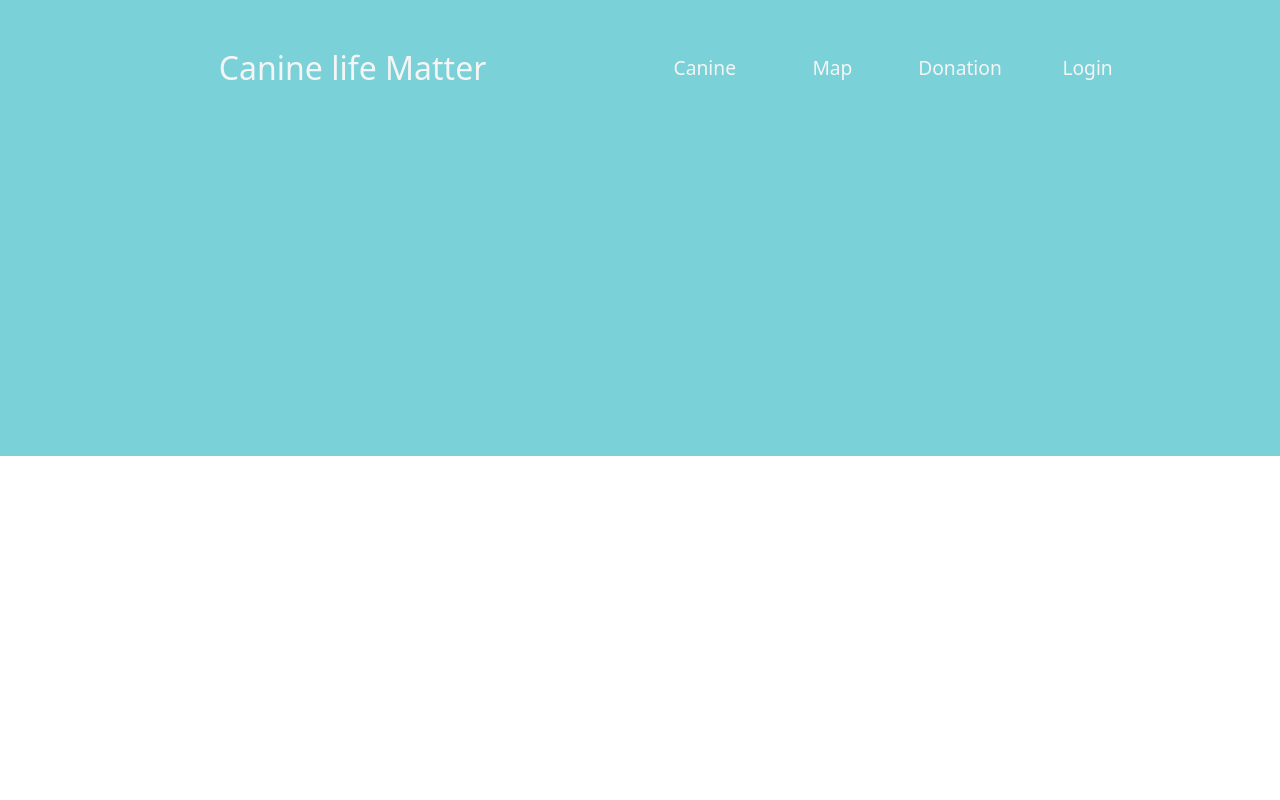
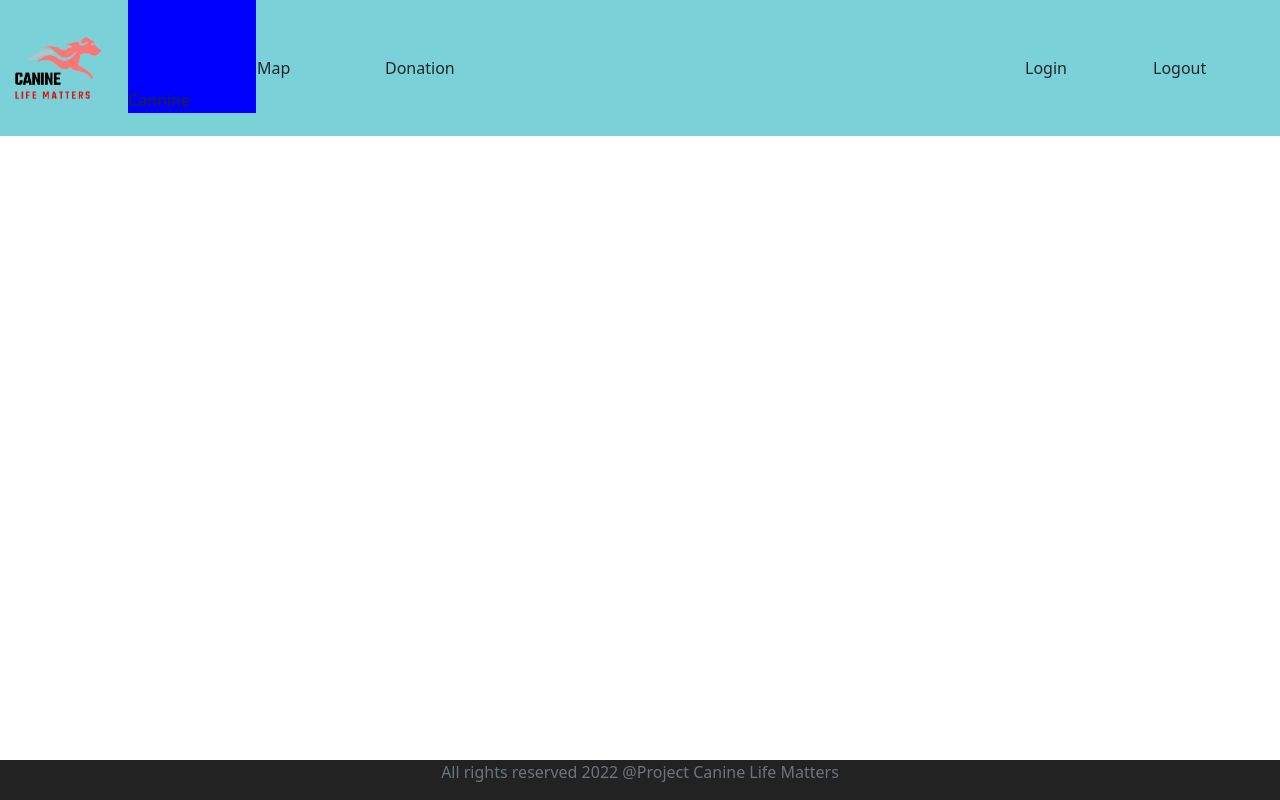
Before and after one commit to JinChin02/CanineLifeMatter, a React (Create React App) app: page / in a window 1280 px wide. Built offline with nearby package versions, Linux system fonts and the light colour scheme.

Commit message:
Working on react component

```diff
--- a/package.json
+++ b/package.json
@@ -16,6 +16,8 @@
     "react": "^18.1.0",
     "react-bootstrap": "^2.4.0",
     "react-dom": "^18.1.0",
+    "react-router": "^6.3.0",
+    "react-router-dom": "^6.3.0",
     "react-scripts": "5.0.1",
     "web-vitals": "^2.1.4"
   },
--- a/src/App.css
+++ b/src/App.css
@@ -1,3 +1,27 @@
+.logo{
+  padding-left: 1vw;
+  width: 10vw;
+  height: 8vh;
+  padding-right: 2vw;
+  justify-content: left;
+}
+
+.navbar-nav{
+  padding-top: 7vh;
+}
+
+
+/**footer**/
+
+.footer{
+  position: absolute;
+  bottom:0;
+  width: 100%;
+  height: 40px;
+  background-color: #222222;
+  text-align: center;
+}
+
 
 
 /** header **/
@@ -11,40 +35,33 @@
 .headerTable{
   width:100%;
   height: 100%;
+  table-layout: fixed;
 }
-.tableElement1{
-  width: 50%;
-  height: 100%;
-  text-align: right;
-
-  padding-right: 12vw;
-  color:whitesmoke;
-  font-size: 2.5vw;
+.headerTableElement1{
+  text-align: left;
+  background-color: aliceblue;
 
 }
-.tableElement2{
+/* .headerTableElement2{
   width: 50%;
   height: 100%;
   font-size: 1.5vw;
   text-align:center;
-}
-.tableElement2 a{
+} */
+.headerTableElement2 a{
   text-decoration: none;
   color: whitesmoke;
 }
-.tableElement2 nav{
+.headerTableElement2 nav{
   width: 100%;
 }
 
-.tableElement2 nav .navigationBarTable{
+.headerTableElement2 nav .navigationBarTable{
   width:100%;
   table-layout: fixed;
 }
 
-/**footer**/
-
-footer{
-  background-color:rgba(51, 185, 194, 0.651);
-  height: 40vh;
-  /* scrollbar-shadow-color: black; */
+.nav{
+  padding-top: 11vh;
+  background-color: blue;
 }
--- a/src/App.js
+++ b/src/App.js
@@ -1,8 +1,10 @@
 import './App.css';
-import Header from "./components/header";
-import Footer from "./components/footer";
+import Header from './components/Header.jsx';
+import Footer from './components/Footer.jsx';
+import WithNavigation from './components/WithNavigation';
 
 function App() {
+
   return (
     <div className="App">
       <Header/>
--- /dev/null
+++ b/src/components/WithNavigation.jsx
@@ -0,0 +1,7 @@
+import { useNavigate } from "react-router-dom";
+
+function WithNavigation(Component){
+    return props => <Component {...props} navigate={useNavigate()}/>
+}
+
+export default WithNavigation
--- a/src/components/footer.jsx
+++ b/src/components/footer.jsx
@@ -1,13 +1,13 @@
 import React, { Component } from 'react'
 
-export class footer extends Component {
+export class Footer extends Component {
   render() {
     return (
-      <footer >
-
+      <footer className='footer'>
+          <span className='text-muted'>All rights reserved 2022 @Project Canine Life Matters</span>
       </footer>
     )
   }
 }
 
-export default footer
+export default Footer
--- a/src/components/header.jsx
+++ b/src/components/header.jsx
@@ -1,28 +1,36 @@
 import React, { Component } from 'react'
+import CanineLogo from '../images/logo/CanineLogo.png'
 
-
-export class header extends Component {
+export class Header extends Component {
   render() {
     return (
-    <header className='header'>
-      <table className='headerTable'>
-          <tr><td className='tableElement1'>Canine life Matter</td><td className='tableElement2'>
-            <nav>
-              <table className='navigationBarTable'>
-                <tr>
-                  <td><a href="" className='navigationTableElement1'>Canine</a></td>
-                  <td><a href="" className='navigationTableElement2'>Map</a></td>
-                  <td><a href="" className='navigationTableElement3'>Donation</a></td>
-                  <td><a href=""  className='navigationTableElement4'>Login</a></td>
-                  <td><a href=""  className='navigationTableElement5'></a></td>
-                </tr>
-              </table>
-            </nav>
-              </td></tr>
-      </table>
-    </header>
+      <header className='header' >
+                {/* <nav className="navbar navbar-expand-md cus ">
+                 <div><a href="http://localhost:3000"><img className='logo' src={CanineLogo} alt="Logo" /></a></div>
+                    <ul className="navbar-nav">
+                      <li className='nav-link'> Canine</li>
+                      <li className='nav-link'>Map</li>
+                      <li className='nav-link'>Donation</li>
+                    </ul>
+                    <ul className="navbar-nav navbar-collapse justify-content-end">
+                      <li className='nav-link'>Login</li>
+                      <li className='nav-link'>Logout</li>
+                    </ul>
+                </nav> */}
+        <table className='headerTable'>
+          <tr>
+            <td><img className='logo' src={CanineLogo} alt="Logo" /></td>
+            <td className='nav'>Cannine</td>
+            <td >Map</td>
+            <td>Donation</td>
+            <td/><td/><td/><td/>
+            <td>Login</td>
+            <td>Logout</td>
+          </tr>
+        </table>
+      </header>
     )
   }
 }
 
-export default header
+export default Header
--- a/src/index.js
+++ b/src/index.js
@@ -3,7 +3,7 @@ import ReactDOM from 'react-dom/client';
 import './index.css';
 import App from './App';
 import reportWebVitals from './reportWebVitals';
-import 'bootstrap/dist/css/bootstrap.min.css';
+import '../node_modules/bootstrap/dist/css/bootstrap.min.css';
 
 const root = ReactDOM.createRoot(document.getElementById('root'));
 root.render(
```
Also changed, not shown: src/components/Login.jsx (added, +11 -0 lines), src/images/logo/CanineLogo.png (added), 1 other file (tests, documents, lock files or other folders).
